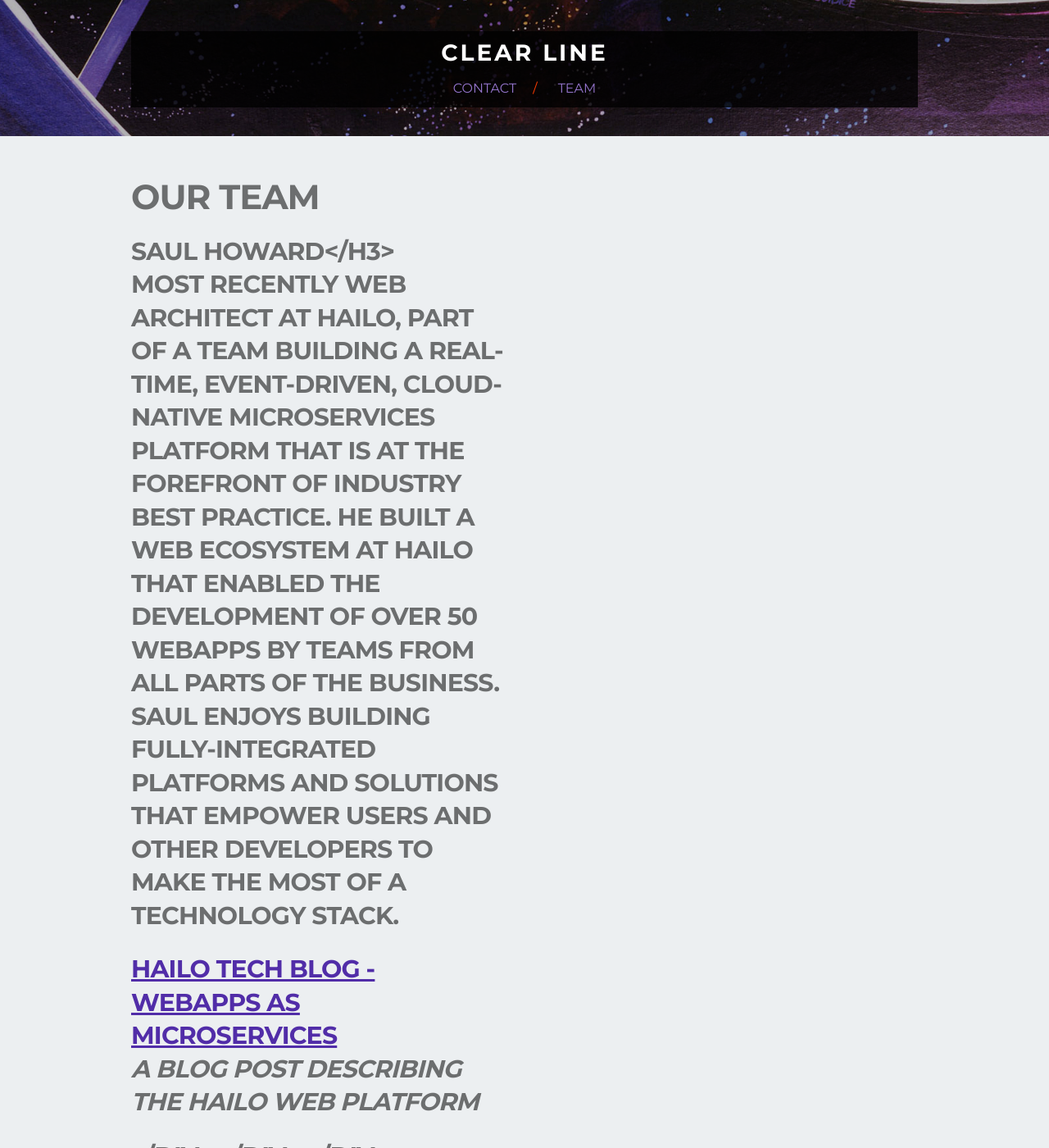
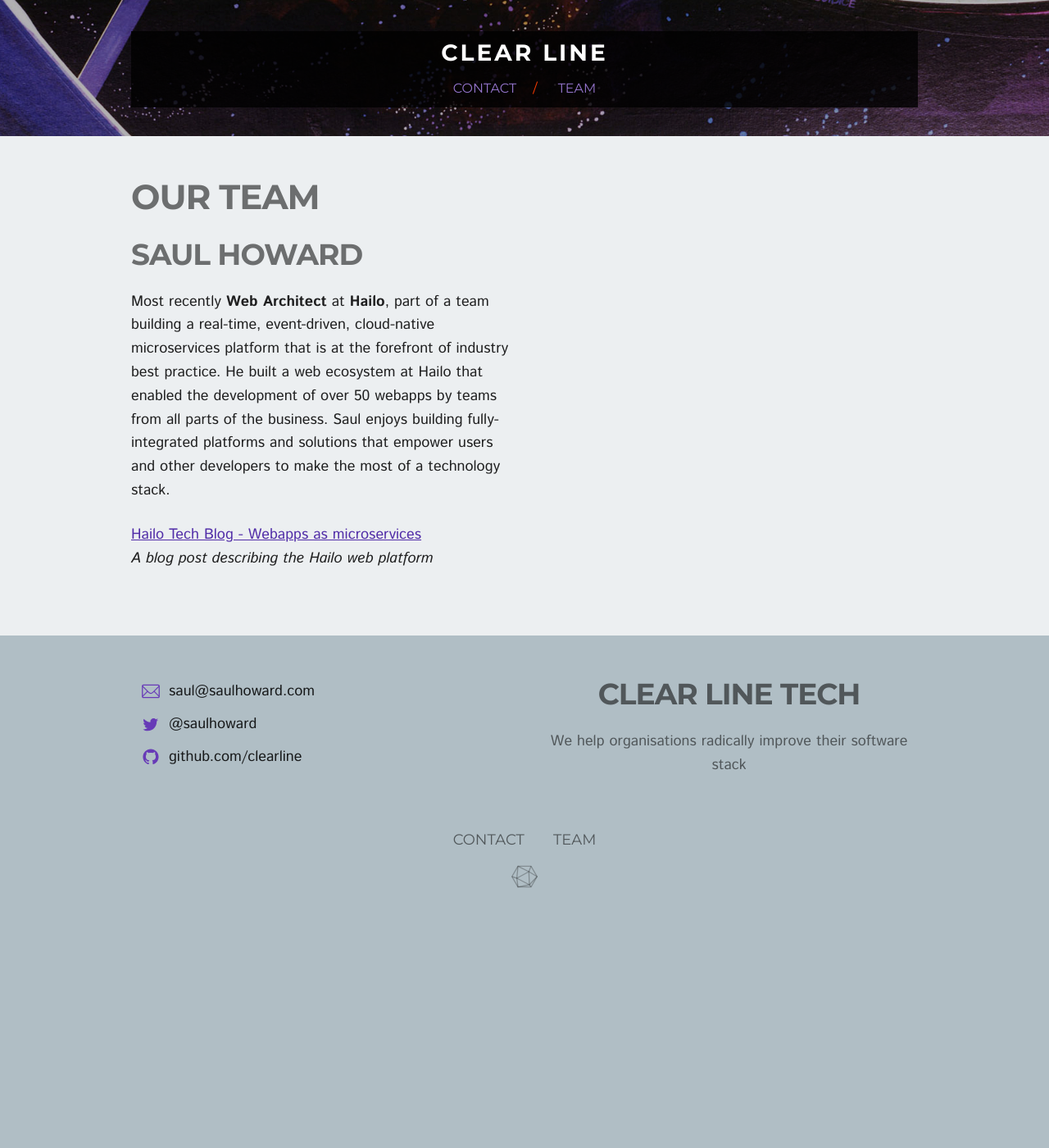
Before and after one commit to clearline/clearline.github.io, a Jekyll site: the page built from team.md, in a window 1280 px wide and 1400 px high. Shown: the whole window at 82% size. Built offline with Jekyll 4.4.1, drawn with Linux system fonts in a browser that asks for light colours.

Commit message:
fix issue

```diff
--- a/team.md
+++ b/team.md
@@ -10,9 +10,8 @@
 <div class="team">
     <div class="row">
         <div class="one-half column">
-            <h4>Saul Howard</h3>
+            <h3>Saul Howard</h3>
             <p>
-
                 Most recently <strong>Web Architect</strong> at <strong>Hailo</strong>, part of a team building a
                 real-time, event-driven, cloud-native microservices platform that is at
                 the forefront of industry best practice. He built a web ecosystem at
@@ -20,16 +19,13 @@
                 parts of the business. Saul enjoys building fully-integrated platforms
                 and solutions that empower users and other developers to make the most
                 of a technology stack.
-
             </p>
-
             <p>
                 <a href="https://sudo.hailoapp.com/web/2014/12/08/webapps-as-microservices/">Hailo Tech Blog - Webapps as microservices</a>
                 <br/>
                 <em>A blog post describing the Hailo web platform</em>
             </p>
         </div>
-
         <div class="one-half column">
         </div>
     </div>
```
